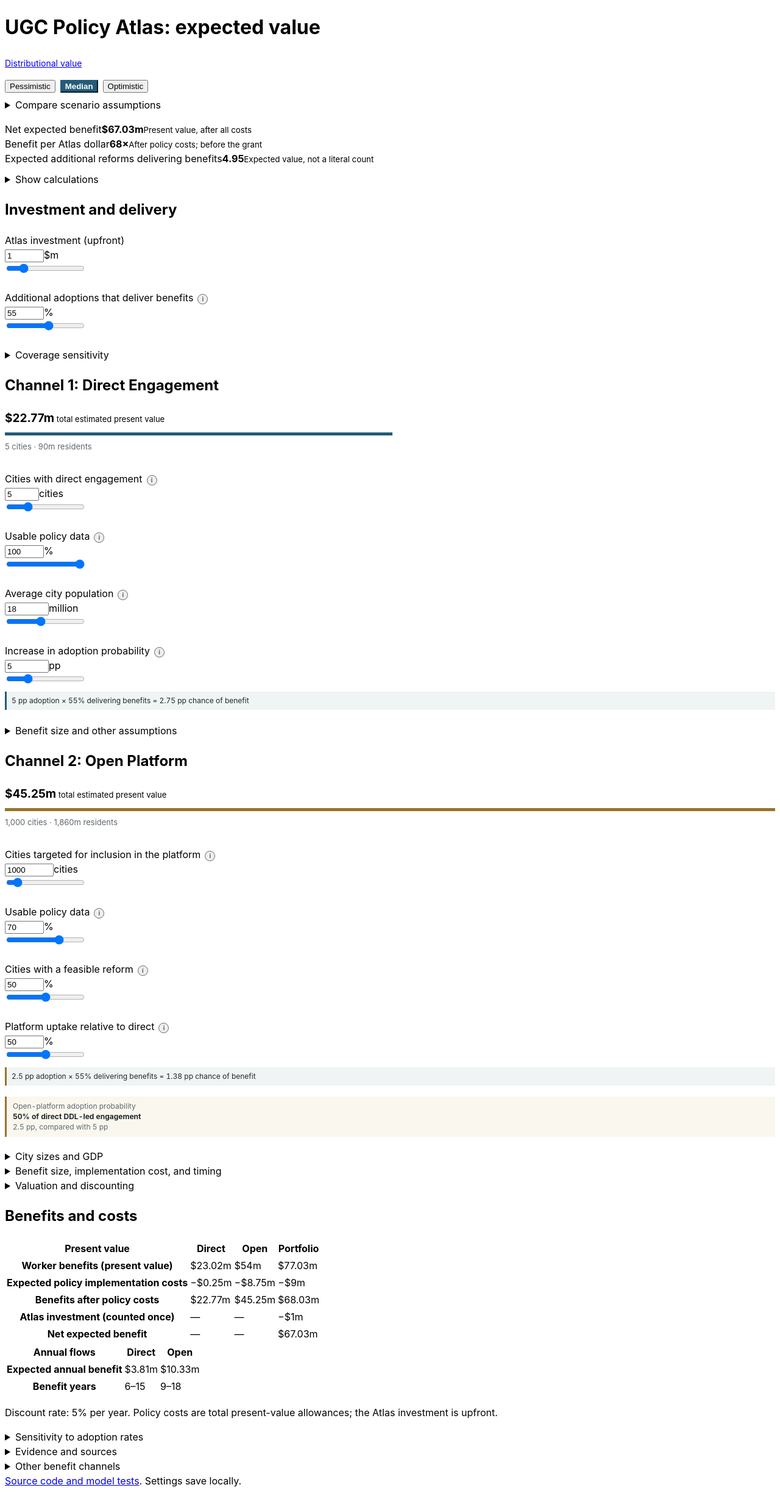
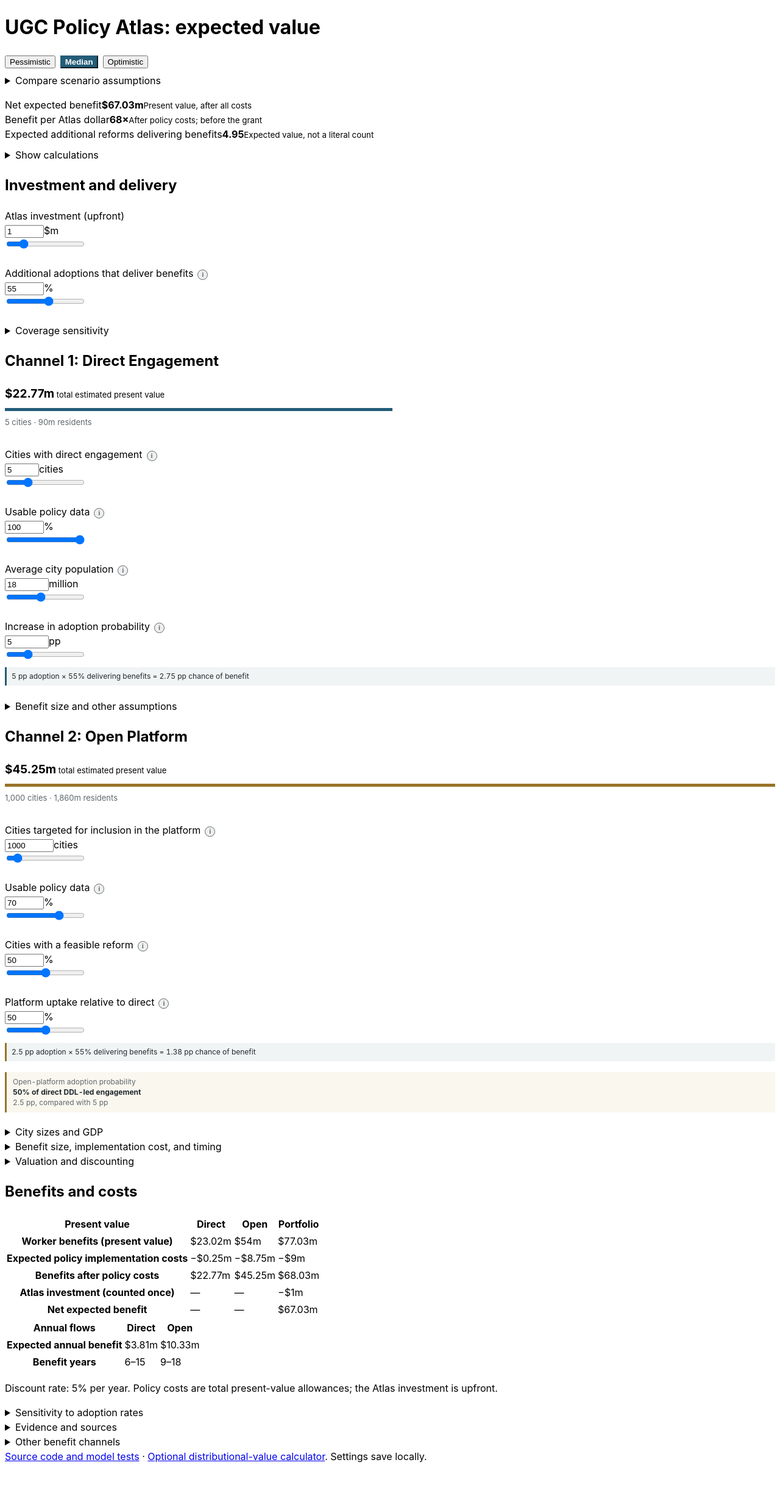
Before and after one commit to devdatalab/ugc-policy-atlas-ev, a website: page index.html in a window 1280 px wide. Shown: the whole page at 61% size. After the commit the page ends 2408 px from the top, so only its background shows below. Drawn offline with Linux system fonts and the light colour scheme.

```diff
--- a/index.html
+++ b/index.html
@@ -9,7 +9,7 @@
 </head>
 <body>
 <main>
-  <header><h1>UGC Policy Atlas: expected value</h1><a class="page-link" href="distributional.html" target="_blank" rel="noopener">Distributional value</a></header>
+  <header><h1>UGC Policy Atlas: expected value</h1></header>
   <div class="scenario-controls" role="group" aria-label="Scenario presets">
     <button type="button" data-scenario="pessimistic" aria-pressed="false">Pessimistic</button>
     <button type="button" data-scenario="median" aria-pressed="false">Median</button>
@@ -100,7 +100,7 @@
       <div><dt>Private investment and development decisions</dt><dd>Clearer rules may improve site selection and reduce uncertainty. Count savings and other economic benefits, excluding construction spending and benefits already counted above.</dd></div>
     </dl>
   </details>
-  <footer><a href="https://github.com/devdatalab/ugc-policy-atlas-ev" target="_blank" rel="noreferrer">Source code and model tests</a>. Settings save locally.</footer>
+  <footer><a href="https://github.com/devdatalab/ugc-policy-atlas-ev" target="_blank" rel="noreferrer">Source code and model tests</a> · <a href="distributional.html" target="_blank" rel="noopener">Optional distributional-value calculator</a>. Settings save locally.</footer>
 </main>
 <script type="module" src="app.js?v=29"></script>
 </body>
--- a/styles.css
+++ b/styles.css
@@ -1,5 +1,4 @@
 :root{color-scheme:light;--ink:#20282c;--muted:#5f686d;--line:#d8dddf;--paper:#fcfcfa;--direct:#245c78;--open:#987329;--soft:#f1f4f4;--danger:#8a3434;font-family:ui-sans-serif,-apple-system,BlinkMacSystemFont,"Segoe UI",sans-serif;font-size:16px;line-height:1.5}
- .page-link{font-size:14px;white-space:nowrap;margin-top:5px}
 @media(max-width:900px){main{padding:22px 20px}header{display:block}.actions{justify-content:flex-start;max-width:none;margin-top:14px}.channels{gap:26px}.channel.open{padding-left:22px}.section-title{display:block}.switch{margin:0 0 10px}.control-grid{gap:0 26px}}
 @media(max-width:680px){main{padding:20px 16px}.results{position:static;gap:14px;grid-template-columns:1fr 1fr}.results>div:last-child{grid-column:1/-1;display:grid;grid-template-columns:1fr auto;align-items:baseline}.results>div:last-child small{grid-column:1/-1}.results strong{font-size:27px}.channels{grid-template-columns:1fr;gap:30px}.channel.open{border-left:0;border-top:1px solid var(--line);padding:22px 0 0}.control-grid{grid-template-columns:1fr}.contributions{gap:18px}h1{font-size:24px}.mechanisms>div{grid-template-columns:1fr;gap:4px}.value-entry input{font-size:16px}.population input{font-size:16px}th,td{padding:9px 7px}input[type=range]{min-height:28px}button{min-height:36px}.section-title{display:flex}.control label{font-size:14px}}
 @media(prefers-reduced-motion:reduce){.bar{transition:none}}
```
Also changed, not shown: distributional.html (+1 -1 lines).
